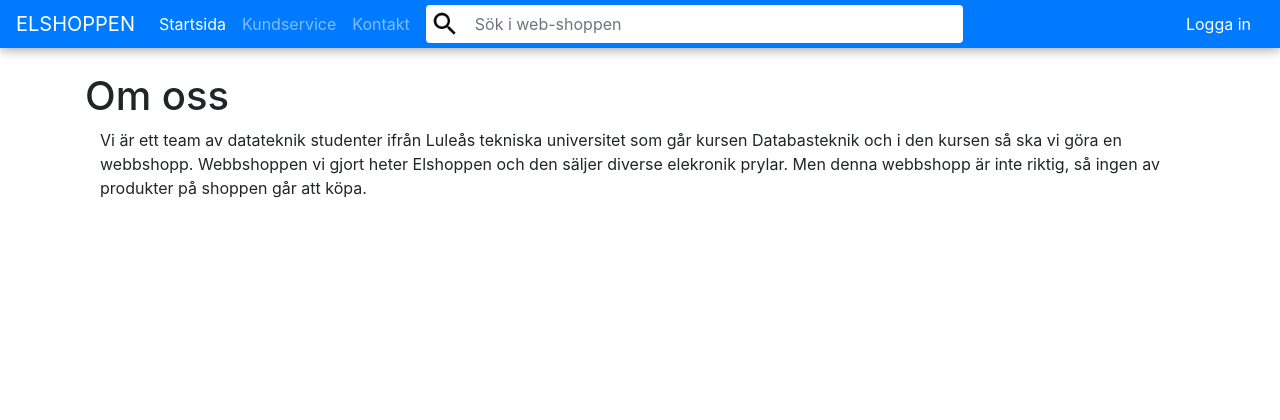
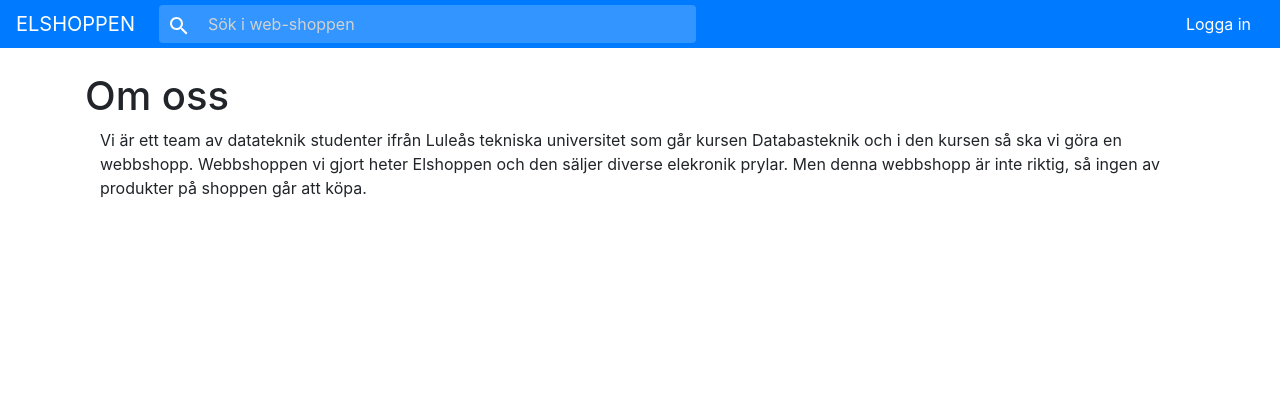
Before and after one commit to Aleman778/Elshoppen-Project, a PHP site: page /about/us/index.php in a window 1280 px wide. Shown: the top 420 px of the page. Run offline with PHP 8.4, Linux system fonts and the light colour scheme.

Commit message:
Updated header

```diff
--- a/header.php
+++ b/header.php
@@ -34,46 +34,63 @@
 
     include("$root/modules/gravatar.php");
 ?>
-<nav class="navbar navbar-expand-lg navbar-dark bg-primary py-1 mb-4" style="box-shadow: 0px 0px 12px #888888;">
+
+<style>
+    #searchbar::placeholder { color: rgba(210, 210, 210) !important; opacity: 1; }
+    #searchbar:-ms-input-placeholder { color: rgba(210, 210, 210) !important; }
+    #searchbar::-ms-input-placeholder { color: rgba(210, 210, 210) !important; }
+    #searchbar {
+        background-color: rgba(255,255,255,0.2);
+        border: none;
+        color: white;
+        width: 500px;
+        border-top-left-radius: 0;
+        border-bottom-left-radius: 0;
+        transition: background-color 0.5s;
+        box-shadow: inset 0 1px 1px rgba(0, 0, 0, 0), 0 0 8px rgba(0, 0, 0, 0);
+    }
+    #searchaddon {
+        border: none;
+        padding: 5px;
+        padding-left: 8px;
+        background-color: rgba(255,255,255,0.2);
+        border-top-right-radius: 0;
+        border-bottom-right-radius: 0;
+        transition: background-color 0.5s;
+    }
+    #searchbar:focus {
+        background-color: rgba(255,255,255,0.3);
+    }
+    #searchaddon:hover {
+        background-color: rgba(255,255,255,0.3);
+    }
+</style>
+
+<nav class="navbar navbar-expand-lg navbar-dark bg-primary py-1 mb-4">
     <a class="navbar-brand" href="/">ELSHOPPEN</a>
-    <button class="navbar-toggler" type="button" data-toggle="collapse" data-target="#navbarSupportedContent" aria-controls="navbarSupportedContent" aria-expanded="false" aria-label="Toggle navigation">
-        <span class="navbar-toggler-icon"></span>
-    </button>
-    <div class="collapse navbar-collapse" id="navbarSupportedContent">
-        <ul class="navbar-nav">
-        <li class="nav-item active">
-            <a class="nav-link" href="/">Startsida<span class="sr-only">(current)</span></a>
-        </li>
-        <li class="nav-item">
-            <a class="nav-link" href="#">Kundservice<span class="sr-only">(current)</span></a>
-        </li>
-        <li class="nav-item">
-            <a class="nav-link" href="#">Kontakt<span class="sr-only">(current)</span></a>
-        </li>
-        </ul>
-        <form action="/product/search/index.php" method="get" class="form-inline mx-2 p-0 col-lg">
-        <div class="input-group p-0 col-lg">
-            <div class="input-group-prepend">
+    <div id="searchdiv" class="col-sm p-0 mx-2" style="max-height: 40px;">
+        <form action="/product/search/index.php" method="get" class="form-inline">
+            <div class="row m-0" style="width: 100%; overflow: hidden;">
+                <div class="input-group-prepend col-sm p-0" style="margin-right: 0px; max-width: 37px;">
                     <a href="/product/search/index.php?searchterm=" id="searchbtn">
-                <span class="input-group-text p-1" id="basic-addon1" style="background-color: white; border: none; border-top-right-radius: 0; border-bottom-right-radius: 0;">
-                    <img src="/images/icons/search.png" width="30" height="30">
+                        <span class="input-group-text" id="searchaddon">
+                            <img src="/images/icons/search.svg" width="24" height="24" style="margin-top: 4px;">
                         </span>
                     </a>
                 </div>
-            <input id="searchbar" name="searchterm" class="form-control mr-sm-2" type="search" placeholder="Sök i web-shoppen" aria-label="Search"  style="border: none;max-width: 500px;
-    min-width: 200px; box-shadow: inset 0 1px 1px rgba(0, 0, 0, 0), 0 0 8px rgba(0, 0, 0, 0);">
+                <input id="searchbar" name="searchterm" class="form-control col-xlg" type="search" placeholder="Sök i web-shoppen" aria-label="Search">
             </div>
         </form>
-        <div class="navbar navbar-right p-0">
-        <ul class="navbar-nav">
-            <?php if ($loggedIn) { ?> <!-- The following code is shown if user is logged in -->
+    </div>
+    <ul class="navbar-nav ml-auto p-0">
+        <?php if ($loggedIn) { ?>
             <li class="nav-item dropdown ml-2">
                 <a href="/account/cart" class="mr-3" style="position: relative; left: 0px; top: 0px;"><img src="/images/icons/cart.svg" width="30" height="30"><span class="badge badge-dark" style="position: absolute; left: 18px; top: 12px; <?php if ($cart == 0) echo "display: none;" ?>"><?php echo $cart; ?></span></a>
                 <a class="py-1" href="#" id="userDropdownMenu" data-toggle="dropdown" aria-haspopup="true" aria-expanded="false">
                     <img src="<?php echo get_gravatar($email, 38); ?>" class="rounded-circle" width="38" height="38">
                 </a>
                 <div id="profile-drop" class="dropdown-menu dropdown-menu-right" aria-labelledby="userDropdownMenu" style="padding-top: 0px;">
-                        <a class="dropdown-item" href="/account/profile" style="background-color: rgb(230, 230, 230); border-top-left-radius: .25rem; border-top-right-radius: .25rem;">
+                    <a class="dropdown-item" href="/account/profile" style="background-color: rgb(230, 230, 230); border-top-right-radius: 0; border-bottom-right-radius: 0; padding-right: 0;">
                         <div class="row">
                             <img src="<?php echo get_gravatar($email, 38); ?>" class="rounded-circle" width="38" height="38" style="margin-top:5px;">
                             <div class="col-lg p-0 ml-2">
@@ -93,13 +110,11 @@
                     <a class="dropdown-item" href="/account/signout" style="padding-left: 56px;">Logga ut</a>
                 </div>
             </li>
-            <?php } else { ?> <!-- If the user is not logged in then this code is shown -->
+            <?php } else { ?>
                 <li class="nav-item">
                     <a class="btn btn-primary" href="/account/signin">Logga in</a>
                 </li>
             <?php } ?>
         </ul>
     </div>
-        </div>
-    </div>
 </nav>
```
Also changed, not shown: images/icons/search.png (deleted), images/icons/search.svg (added). Lines whose indentation alone changed are shown as unchanged.
